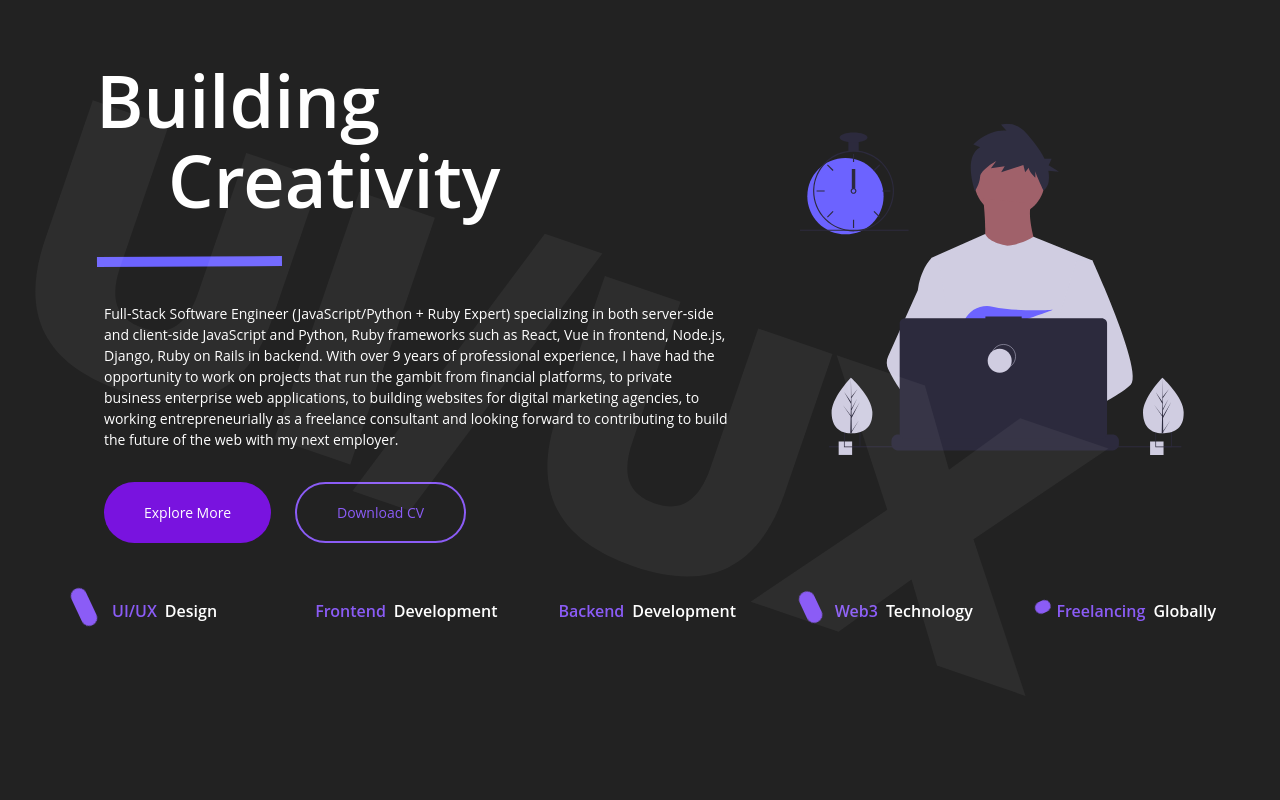
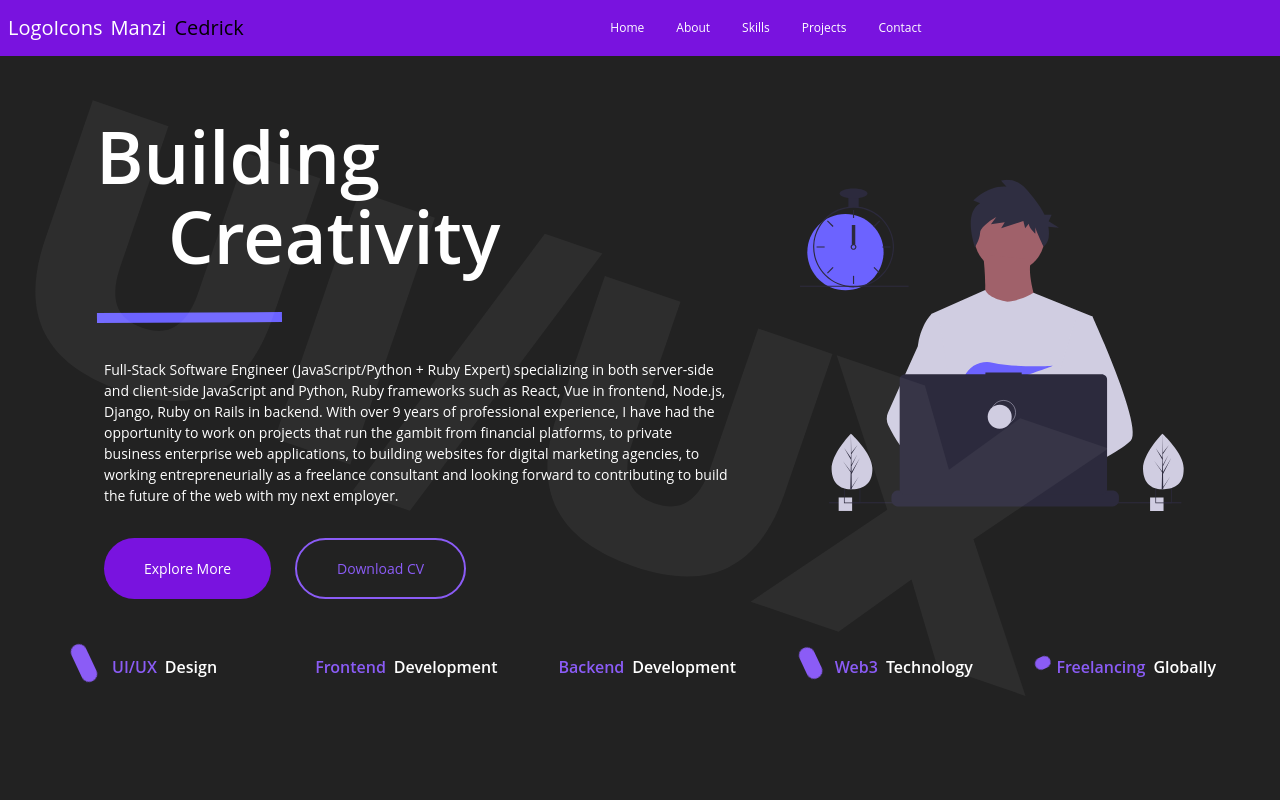
Before and after one commit to Manzi-Cedrick/portofolio_web, a Next.js app: page / in a window 1280 px wide. Shown: the top 800 px of the page. Built offline with nearby package versions, Linux system fonts and the light colour scheme.

Commit message:
chore: Session Provider

```diff
--- a/pages/_app.tsx
+++ b/pages/_app.tsx
@@ -2,7 +2,8 @@ import '../styles/globals.css'
 import type { AppProps } from 'next/app';
 import { Router } from 'next/router';
 import Nprogress from 'nprogress'
-
+import { SessionProvider } from 'next-auth/react';
+import Navbar from '../components/Navbar';
 Nprogress.configure({ showSpinner: true });
 
 Router.events.on("routeChangeStart", () => Nprogress.start());
@@ -10,8 +11,13 @@ Router.events.on("routeChangeComplete", () => Nprogress.done());
 Router.events.on("routeChangeError", () => Nprogress.done());
 
 
-function MyApp({ Component, pageProps }: AppProps) {
-  return <Component {...pageProps} />
+function MyApp({ Component, pageProps:{session,...pageProps} }: AppProps) {
+  return (
+      <SessionProvider session={session}>
+        <Navbar/>
+        <Component {...pageProps} />
+      </SessionProvider>
+  );
 }
 
 export default MyApp
```
